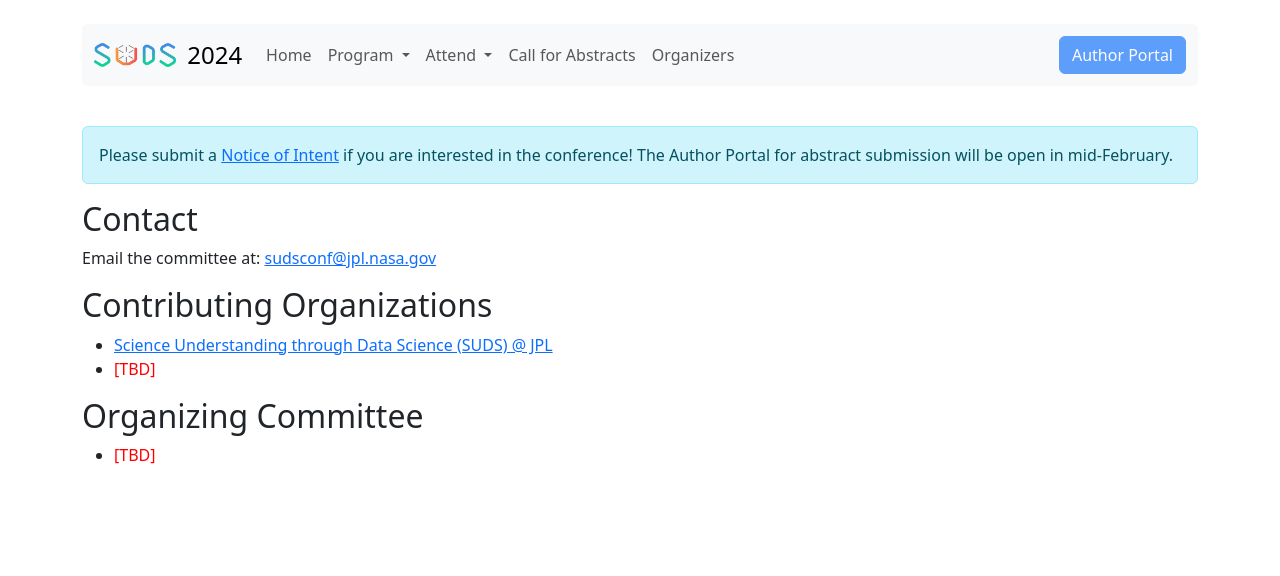
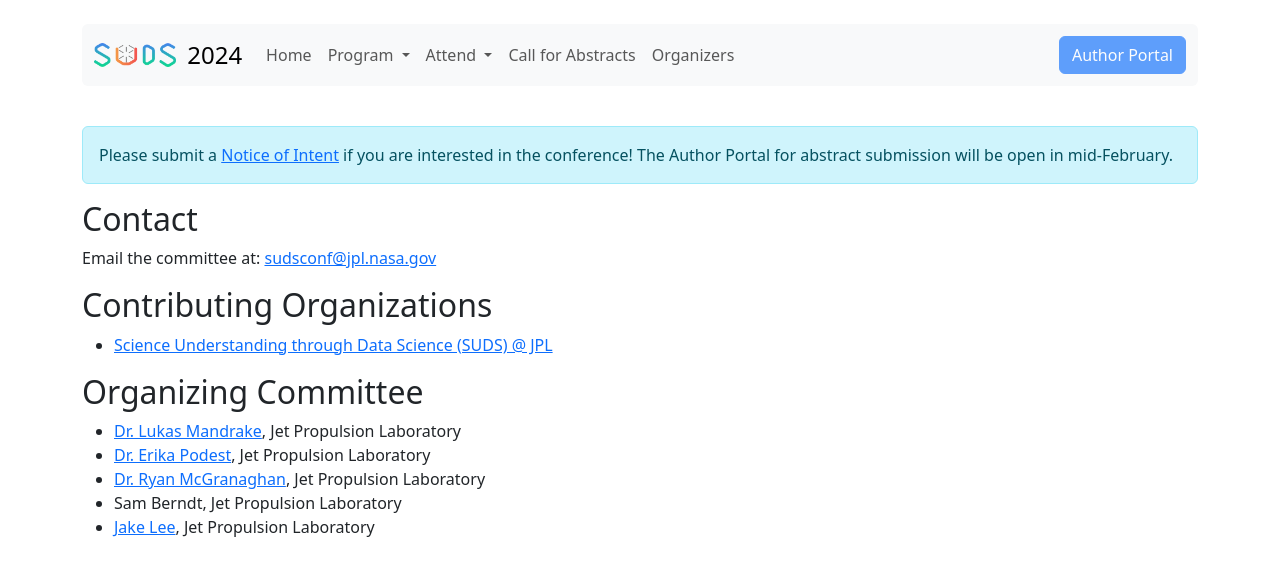
Before and after one commit to JPLMLIA/sudsconf, a Jekyll site: the page built from organizers.md, in a window 1280 px wide. Shown: the top 576 px of the page. Built offline with Jekyll 4.4.1, drawn with Linux system fonts in a browser that asks for light colours; a script that is not in the unit is left out; comment, search, counter and statistics services are not loaded.

Commit message:
Updated organizers

```diff
--- a/organizers.md
+++ b/organizers.md
@@ -9,7 +9,10 @@ Email the committee at: [sudsconf@jpl.nasa.gov](mailto:sudsconf@jpl.nasa.gov)
 
 ## Contributing Organizations
 - [Science Understanding through Data Science (SUDS) @ JPL](https://www.jpl.nasa.gov/go/suds)
-- [TBD]
 
 ## Organizing Committee
-- [TBD]
+- [Dr. Lukas Mandrake](https://ml.jpl.nasa.gov/members/lukas-mandrake.html), Jet Propulsion Laboratory
+- [Dr. Erika Podest](https://science.jpl.nasa.gov/people/Podest/), Jet Propulsion Laboratory
+- [Dr. Ryan McGranaghan](https://ml.jpl.nasa.gov/members/ryan-mcgranaghan.html), Jet Propulsion Laboratory
+- Sam Berndt, Jet Propulsion Laboratory
+- [Jake Lee](https://ml.jpl.nasa.gov/members/jake-lee.html), Jet Propulsion Laboratory
```
